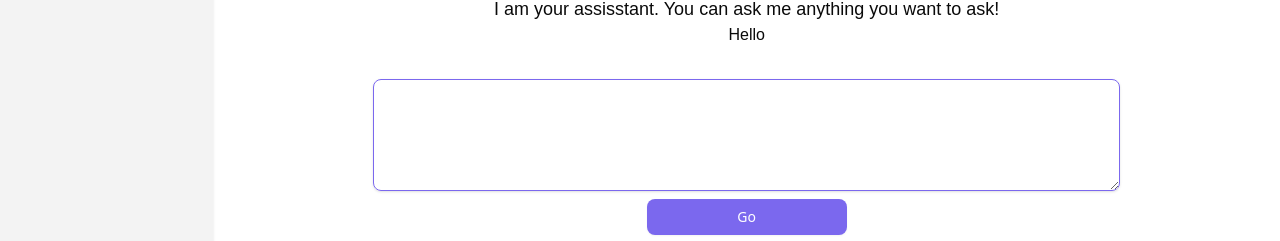
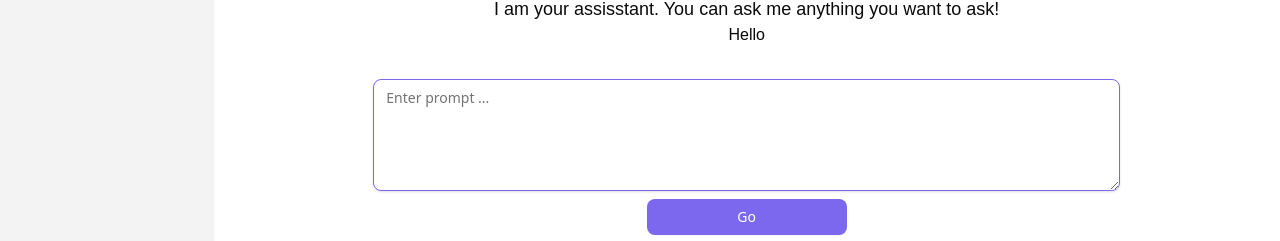
Before and after one commit to TayyabQ/ai-assisstant-client, a Next.js app: page /dashboard in a window 1280 px wide. Shown: the part 381-622 px from the top of the page. Built offline with nearby package versions, Linux system fonts and the light colour scheme.

Commit message:
added missing placeholder in chat input

```diff
--- a/components/home/chat.tsx
+++ b/components/home/chat.tsx
@@ -8,7 +8,7 @@ const Chat = () => {
       <p className='text-[24px] md:text-[28px] lg:text-[40px] xl:text-[48px] 2xl:text-[72px] text-header-purple font-bold my-2'>Welcome to AI Assisstant</p>
       <p className='text-[11px] md:text-[18px] 2xl:text-[28px]'>I am your assisstant. You can ask me anything you want to ask!</p>
       <p>Hello</p>
-      <Textarea className='min-h-28 2xl:min-h-40 mt-8 border-header-purple shadow-sm'/>
+      <Textarea className='min-h-28 2xl:min-h-40 mt-8 border-header-purple shadow-sm' placeholder='Enter prompt ...'/>
       <Button className='w-50 mt-2 2xl:text-[24px] bg-header-purple text-white' variant='default' size='default'>Go</Button>
     </div>
   )
```
